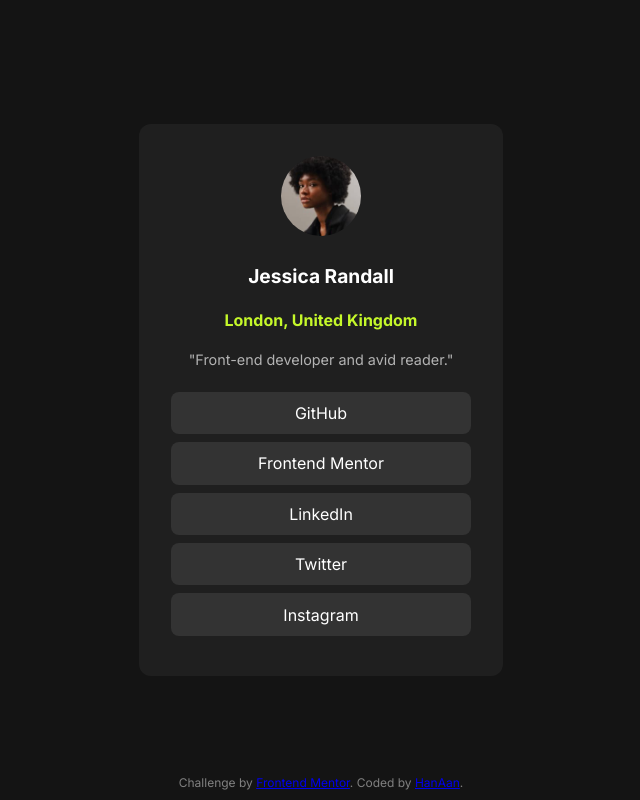
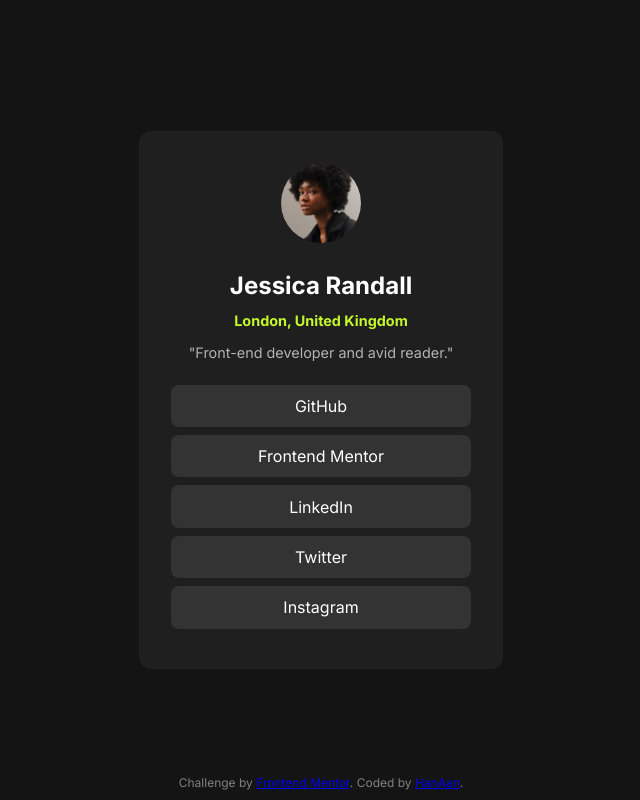
Before and after one commit to ha9aaa9/Social-links-profile, a plain HTML site: page index.html in a window 1280 px wide. Shown: the whole page, without its empty margins (319-959 px from the left). Drawn offline with Linux system fonts and the light colour scheme.

Commit message:
Fixed heading levels and improved semantic structure

```diff
--- a/index.html
+++ b/index.html
@@ -13,7 +13,7 @@
     <div class="Mainn">
       <img src="assets/images/avatar-jessica.jpeg" alt="Profile photo" class="profile-img">
       <h1>Jessica Randall</h1>
-      <h4>London, United Kingdom</h4>
+      <h2>London, United Kingdom</h2>
       <p id="Specialization">"Front-end developer and avid reader."</p>
 
       <ol>
--- a/style.css
+++ b/style.css
@@ -19,8 +19,9 @@ body {
     /* justify-content: center;
     align-items: center; */
 }
-h4{
-    color: hsl(75, 94%, 57%)
+h2{
+    color: hsl(75, 94%, 57%);
+    font-size: 0.9rem;
 }
 
 .Mainn img {
@@ -32,7 +33,7 @@ h4{
 
 .Mainn h1 {
     color: white;
-    font-size: 1.2rem;
+    font-size: 1.5rem;
     margin: 0.5rem 0;
 }
 
```
